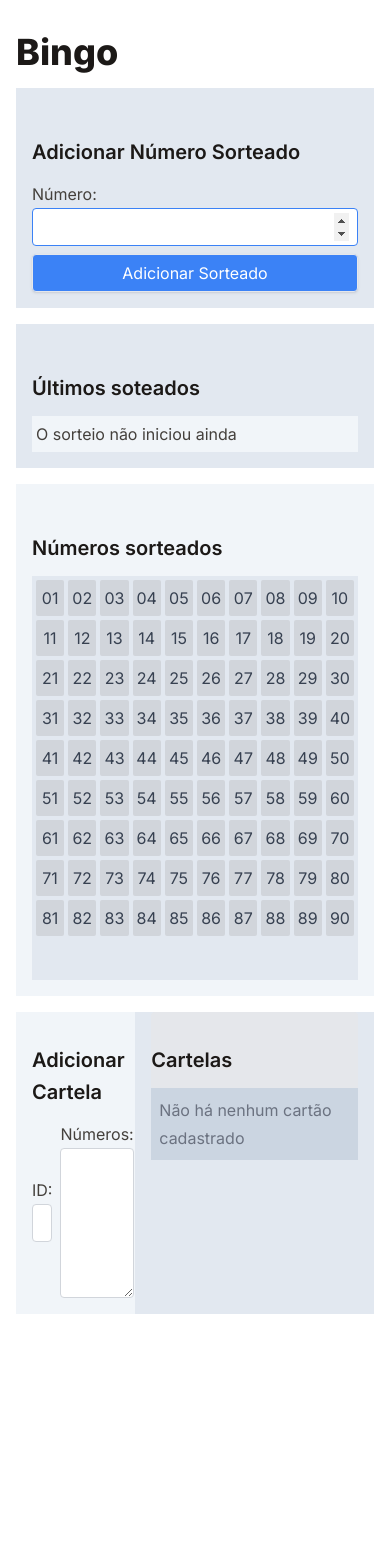
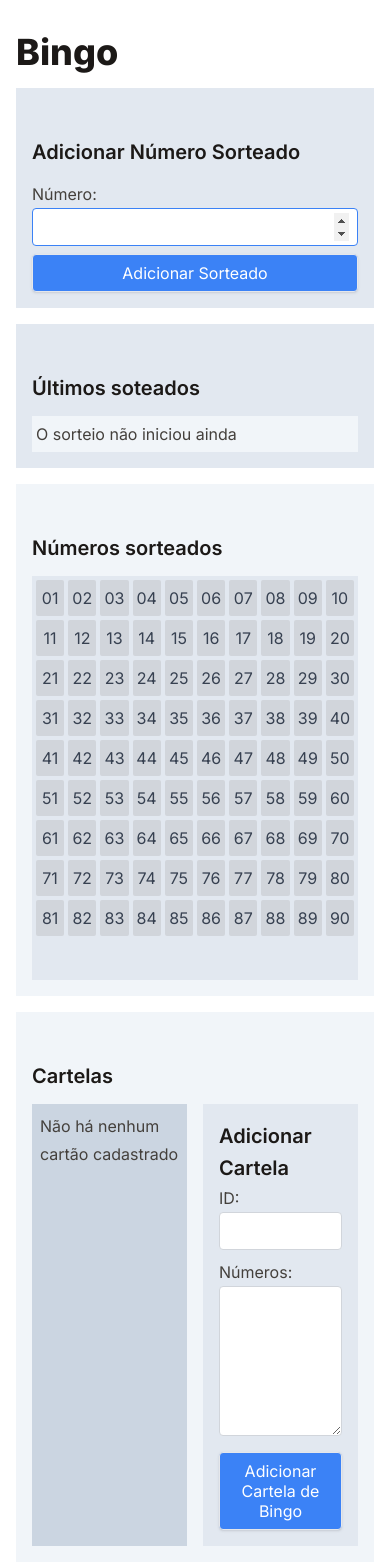
Before and after one commit to adroaldof/bingo-web-checker, a Next.js app: page / in a window 390 px wide. Shown: the top 1568 px of the page. Before the commit the page ends 1330 px from the top, so only its background shows below. Built offline with nearby package versions, Linux system fonts and the light colour scheme; what tw-elements would draw is missing.

Commit message:
styles(cards): adjust mobile styles

```diff
--- a/src/app/page.tsx
+++ b/src/app/page.tsx
@@ -28,18 +28,13 @@ export default function Home() {
       <header className="py-4 md:p-4 md:px-0">
         <h1 className="mb-0">Bingo</h1>
       </header>
-      <aside className="grid w-full gap-4 md:grid-cols-2 lg:grid-cols-3">
+      <aside className="grid w-full gap-4 mb-4 md:grid-cols-2 lg:grid-cols-3">
         <DrawnNumberForm onSuccess={addDrawnNumber} />
         <LastDrawnNumbers drawnNumbers={drawnNumbers} />
         <DrawnNumbers drawnNumbers={drawnNumbers} />
       </aside>
-      <aside className="flex w-full">
-        <section className="justify-between w-1/3 gap-4 p-4 pt-0 mt-4 bg-slate-100 md:flex">
-          <CreateCardForm onSuccess={addCard} />
-        </section>
-        <section className="justify-between w-2/3 gap-4 p-4 pt-0 mt-4 bg-slate-200 md:flex">
-          <Cards cards={cards} />
-        </section>
+      <aside className="w-full">
+        <Cards cards={cards} addCard={addCard} />
       </aside>
     </main>
   )
--- a/src/components/Cards.tsx
+++ b/src/components/Cards.tsx
@@ -1,19 +1,24 @@
 import { Card } from '@/entities/card/Card'
 import React from 'react'
+import { CreateCardForm } from './CreateCardForm'
 
-export const Cards = ({ cards }: { cards: Card[] }) => {
+export const Cards = ({ cards, addCard }: { cards: Card[]; addCard: (card: Card) => void }) => {
   return (
-    <div className="flex flex-col w-full text-gray-500 bg-gray-200 rounded" data-cy="card">
+    <div className="w-full p-4 bg-slate-100">
       <h3>Cartelas</h3>
       {cards.length ? (
-        <div className="grid grid-cols-3 gap-4">
+        <div className="grid gap-4 md:grid-cols-2 lg:grid-cols-3">
           {cards.map((card) => (
             <CardComponent key={card.uuid} card={card} />
           ))}
+          <CreateCardForm onSuccess={addCard} />
         </div>
       ) : (
-        <div className="p-2 bg-slate-300">
-          <p className="m-0">Não há nenhum cartão cadastrado</p>
+        <div className="grid grid-cols-2 gap-4">
+          <div className="p-2 bg-slate-300">
+            <p className="m-0">Não há nenhum cartão cadastrado</p>
+          </div>
+          <CreateCardForm onSuccess={addCard} />
         </div>
       )}
     </div>
@@ -26,7 +31,7 @@ const CardComponent = ({ card }: { card: Card }) => {
     results: { row, column, diagonal, complete, checkedCount },
   } = card
   return (
-    <div className="flex flex-col max-w-md text-gray-500 bg-gray-100 rounded min-w-md min-w-sm" data-cy="card">
+    <div className="flex flex-col text-gray-500 bg-gray-100 rounded min-w-md min-w-sm" data-cy="card">
       <div className="flex items-center justify-between p-2 bg-gray-300" data-cy="card">
         <div className="text-sm font-bold" data-cy="card-result-id">
           {card.id}
@@ -38,7 +43,7 @@ const CardComponent = ({ card }: { card: Card }) => {
           {checkedCount}
         </div>
       </div>
-      <div className="grid grid-cols-4 gap-1 p-2" data-cy="card">
+      <div className="grid grid-cols-4 gap-1 p-2 bg-gray-200" data-cy="card">
         <div
           className={`py-2 text-center font-bold text-sm rounded-sm ${complete ? 'bg-green-400 text-gray-800' : ''}`}
           data-cy={`card-${id}-result-complete`}
--- a/src/components/CreateCardForm.tsx
+++ b/src/components/CreateCardForm.tsx
@@ -28,12 +28,9 @@ export const CreateCardForm = ({ onSuccess }: CreateCardFormProps) => {
   }
 
   return (
-    <div className="flex flex-col w-full">
-      <h3>Adicionar Cartela</h3>
-      <form
-        onSubmit={handleSubmit(onSubmit)}
-        className="flex items-center justify-between gap-2 md:flex-col md:items-start"
-      >
+    <div className="w-full p-4 pb-2 bg-slate-200">
+      <h3 className="m-0">Adicionar Cartela</h3>
+      <form onSubmit={handleSubmit(onSubmit)} className="flex flex-col gap-2 md:items-start">
         <div className="w-full">
           <label className="block">
             <span className="block">ID:</span>
@@ -41,7 +38,7 @@ export const CreateCardForm = ({ onSuccess }: CreateCardFormProps) => {
               type="text"
               {...register('id')}
               data-cy="card-id"
-              className="block w-full p-1 px-2 text-lg text-gray-900 border border-gray-300 rounded focus:bg-white focus:border-blue-500 focus:outline-none focus:shadow-outline disabled:bg-gray-100 disabled:text-gray-400 disabled:cursor-not-allowed"
+              className="block w-full p-1 px-2 text-gray-900 border border-gray-300 rounded text-md focus:bg-white focus:border-blue-500 focus:outline-none focus:shadow-outline disabled:bg-gray-100 disabled:text-gray-400 disabled:cursor-not-allowed"
             />
             {errors.id && <p className="m-1 text-sm text-red-500">{errors.id.message}</p>}
           </label>
@@ -53,7 +50,7 @@ export const CreateCardForm = ({ onSuccess }: CreateCardFormProps) => {
               {...register('cardNumbers')}
               rows={5}
               data-cy="card-numbers"
-              className="block w-full p-1 px-2 text-lg text-gray-900 border border-gray-300 rounded focus:bg-white focus:border-blue-500 focus:outline-none focus:shadow-outline disabled:bg-gray-100 disabled:text-gray-400 disabled:cursor-not-allowed"
+              className="block w-full p-1 px-2 text-gray-900 border border-gray-300 rounded text-md focus:bg-white focus:border-blue-500 focus:outline-none focus:shadow-outline disabled:bg-gray-100 disabled:text-gray-400 disabled:cursor-not-allowed"
             />
             {errors.cardNumbers && <p className="m-1 text-sm text-red-500">{errors.cardNumbers.message}</p>}
           </label>
```
